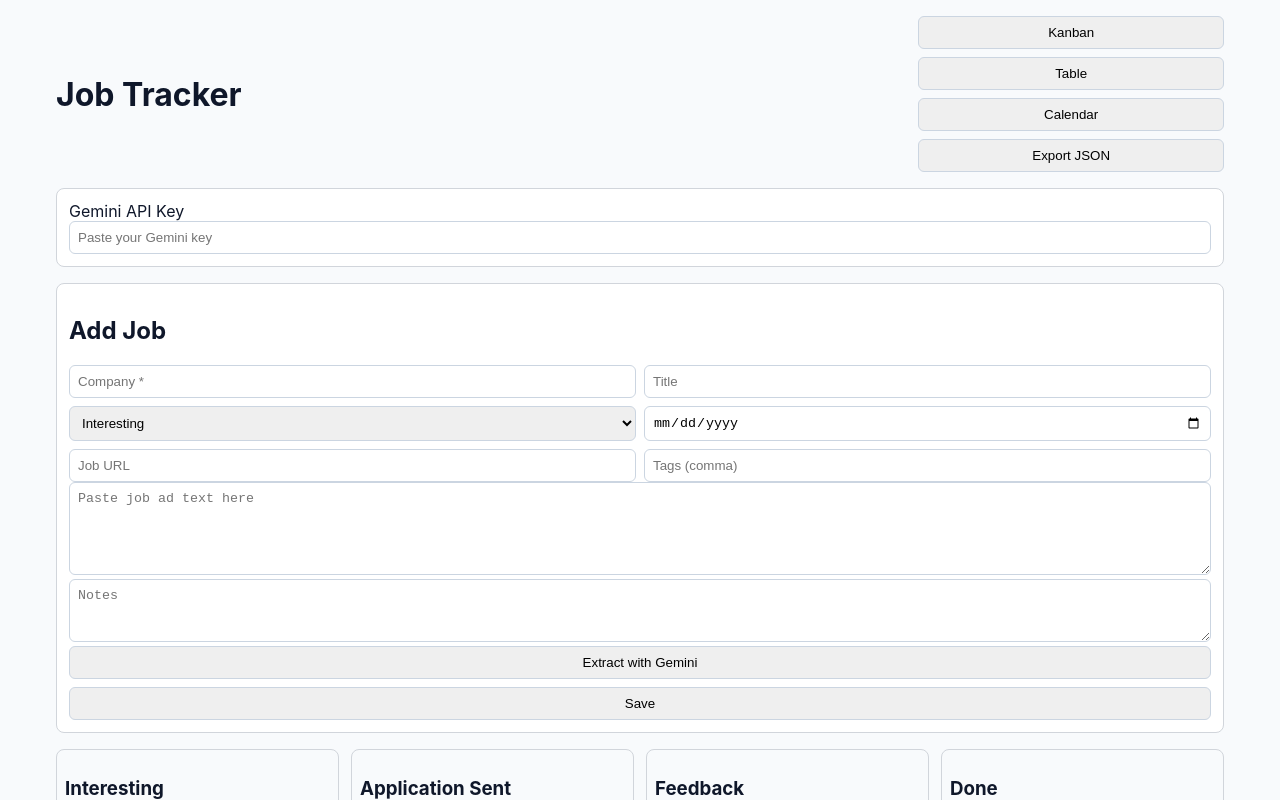
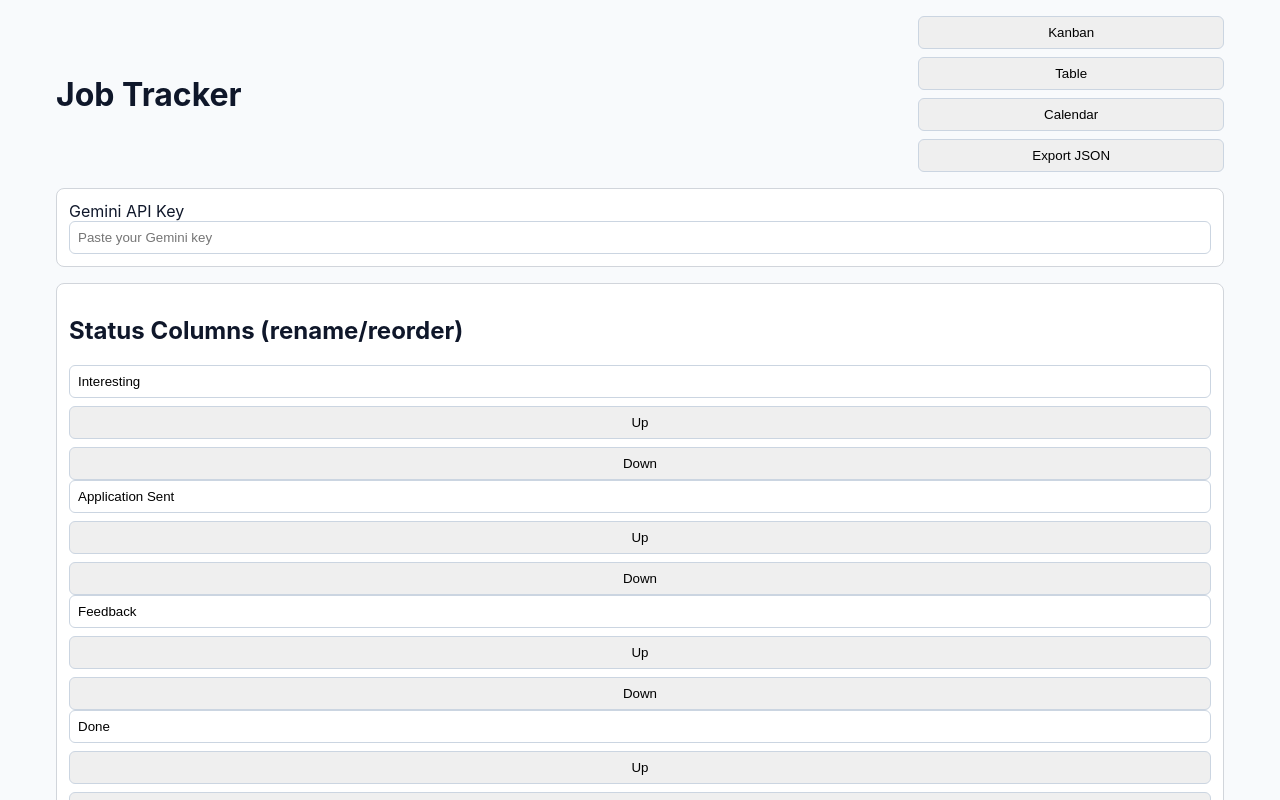
Before and after one commit to eikrad/Job-Tracker, a React (Vite) app: page / in a window 1280 px wide. Shown: the top 800 px of the page. Built offline with nearby package versions, Linux system fonts and the light colour scheme.

Commit message:
feat(i2): add customizable status workflow and board updates
Introduce user-editable status columns with reorder support and wire those statuses
through form/board flows, plus duplicate warnings and improved workflow handling.

Made-with: Cursor

```diff
--- a/src/App.tsx
+++ b/src/App.tsx
@@ -10,6 +10,7 @@ import { createJob, initDb, listJobs, updateJobStatus } from "./lib/tauriApi";
 import type { Job, NewJob } from "./lib/types";
 import { extractJobInfoWithGemini } from "./features/extraction/extractJobInfo";
 import { exportJobsAsJson } from "./lib/export/exportBundle";
+import { DEFAULT_STATUSES } from "./lib/types";
 
 type View = "kanban" | "table" | "calendar";
 
@@ -18,6 +19,9 @@ function App() {
   const [selected, setSelected] = useState<Job | undefined>();
   const [view, setView] = useState<View>("kanban");
   const [geminiApiKey, setGeminiApiKey] = useState(localStorage.getItem("geminiApiKey") ?? "");
+  const [statuses, setStatuses] = useState<string[]>(
+    JSON.parse(localStorage.getItem("statuses") ?? JSON.stringify(DEFAULT_STATUSES)),
+  );
 
   const hasJobs = useMemo(() => jobs.length > 0, [jobs.length]);
 
@@ -32,8 +36,21 @@ function App() {
   useEffect(() => {
     localStorage.setItem("geminiApiKey", geminiApiKey);
   }, [geminiApiKey]);
+  useEffect(() => {
+    localStorage.setItem("statuses", JSON.stringify(statuses));
+  }, [statuses]);
 
   async function onSubmit(payload: NewJob) {
+    const duplicate = jobs.find(
+      (j) =>
+        (!!payload.url && !!j.url && payload.url === j.url) ||
+        (j.company.toLowerCase() === payload.company.toLowerCase() &&
+          (j.title ?? "").toLowerCase() === (payload.title ?? "").toLowerCase()),
+    );
+    if (duplicate) {
+      const proceed = window.confirm("Possible duplicate found. Save anyway?");
+      if (!proceed) return;
+    }
     const id = await createJob(payload);
     await refresh();
     setSelected(jobs.find((j) => j.id === id));
@@ -46,6 +63,24 @@ function App() {
 
   async function onExtract(rawText: string) {
     return extractJobInfoWithGemini(rawText, geminiApiKey);
+  }
+
+  function renameStatus(index: number, value: string) {
+    setStatuses((prev) => {
+      const next = [...prev];
+      next[index] = value || prev[index];
+      return next;
+    });
+  }
+
+  function moveStatus(index: number, direction: -1 | 1) {
+    setStatuses((prev) => {
+      const target = index + direction;
+      if (target < 0 || target >= prev.length) return prev;
+      const next = [...prev];
+      [next[index], next[target]] = [next[target], next[index]];
+      return next;
+    });
   }
 
   return (
@@ -71,9 +106,20 @@ function App() {
         </label>
       </section>
 
-      <JobForm onSubmit={onSubmit} onExtract={onExtract} />
+      <section className="card">
+        <h2>Status Columns (rename/reorder)</h2>
+        {statuses.map((status, index) => (
+          <div className="row" key={`${status}-${index}`}>
+            <input value={status} onChange={(e) => renameStatus(index, e.target.value)} />
+            <button onClick={() => moveStatus(index, -1)}>Up</button>
+            <button onClick={() => moveStatus(index, 1)}>Down</button>
+          </div>
+        ))}
+      </section>
 
-      {view === "kanban" && <JobBoard jobs={jobs} onMove={onMove} onSelect={setSelected} />}
+      <JobForm statuses={statuses} onSubmit={onSubmit} onExtract={onExtract} />
+
+      {view === "kanban" && <JobBoard statuses={statuses} jobs={jobs} onMove={onMove} onSelect={setSelected} />}
       {view === "table" && <JobTable jobs={jobs} onSelect={setSelected} />}
       {view === "calendar" && <DeadlinesView jobs={jobs} />}
 
--- a/src/features/jobs/JobBoard.tsx
+++ b/src/features/jobs/JobBoard.tsx
@@ -2,15 +2,17 @@ import type { Job } from "../../lib/types";
 import { DEFAULT_STATUSES } from "../../lib/types";
 
 type Props = {
+  statuses: string[];
   jobs: Job[];
   onMove: (jobId: number, status: string) => Promise<void>;
   onSelect: (job: Job) => void;
 };
 
-export function JobBoard({ jobs, onMove, onSelect }: Props) {
+export function JobBoard({ statuses, jobs, onMove, onSelect }: Props) {
+  const lanes = statuses.length ? statuses : DEFAULT_STATUSES;
   return (
     <section className="board">
-      {DEFAULT_STATUSES.map((status) => (
+      {lanes.map((status) => (
         <div key={status} className="column">
           <h3>{status}</h3>
           {jobs.filter((j) => j.status === status).map((job) => (
@@ -18,7 +20,7 @@ export function JobBoard({ jobs, onMove, onSelect }: Props) {
               <strong>{job.company}</strong>
               <span>{job.title ?? "Untitled"}</span>
               <div className="row">
-                {DEFAULT_STATUSES.filter((s) => s !== job.status).map((target) => (
+                {lanes.filter((s) => s !== job.status).map((target) => (
                   <button key={target} onClick={(e) => { e.stopPropagation(); void onMove(job.id, target); }}>
                     {target}
                   </button>
--- a/src/features/jobs/JobForm.tsx
+++ b/src/features/jobs/JobForm.tsx
@@ -3,11 +3,12 @@ import type { NewJob } from "../../lib/types";
 import { DEFAULT_STATUSES } from "../../lib/types";
 
 type Props = {
+  statuses: string[];
   onSubmit: (payload: NewJob) => Promise<void>;
   onExtract: (rawText: string) => Promise<Partial<NewJob>>;
 };
 
-export function JobForm({ onSubmit, onExtract }: Props) {
+export function JobForm({ statuses, onSubmit, onExtract }: Props) {
   const [form, setForm] = useState<NewJob>({ company: "", status: DEFAULT_STATUSES[0] });
   const [error, setError] = useState("");
 
@@ -33,7 +34,7 @@ export function JobForm({ onSubmit, onExtract }: Props) {
         <input placeholder="Company *" value={form.company} onChange={(e) => update({ company: e.target.value })} />
         <input placeholder="Title" value={form.title ?? ""} onChange={(e) => update({ title: e.target.value })} />
         <select value={form.status} onChange={(e) => update({ status: e.target.value })}>
-          {DEFAULT_STATUSES.map((s) => <option key={s}>{s}</option>)}
+          {(statuses.length ? statuses : DEFAULT_STATUSES).map((s) => <option key={s}>{s}</option>)}
         </select>
         <input type="date" value={form.deadline ?? ""} onChange={(e) => update({ deadline: e.target.value })} />
         <input placeholder="Job URL" value={form.url ?? ""} onChange={(e) => update({ url: e.target.value })} />
--- a/src/features/reminders/ReminderCenter.tsx
+++ b/src/features/reminders/ReminderCenter.tsx
@@ -21,6 +21,8 @@ export function ReminderCenter({ jobs }: Props) {
         {reminders.map(({ job, days }) => (
           <li key={job.id}>
             {job.company} - {job.title ?? "Untitled"}: {days < 0 ? `Overdue by ${Math.abs(days)}d` : `Due in ${days}d`}
+            {days <= 7 && " | Follow-up suggestion: +7d"}
+            {days <= 14 && " | Follow-up suggestion: +14d"}
           </li>
         ))}
       </ul>
```
